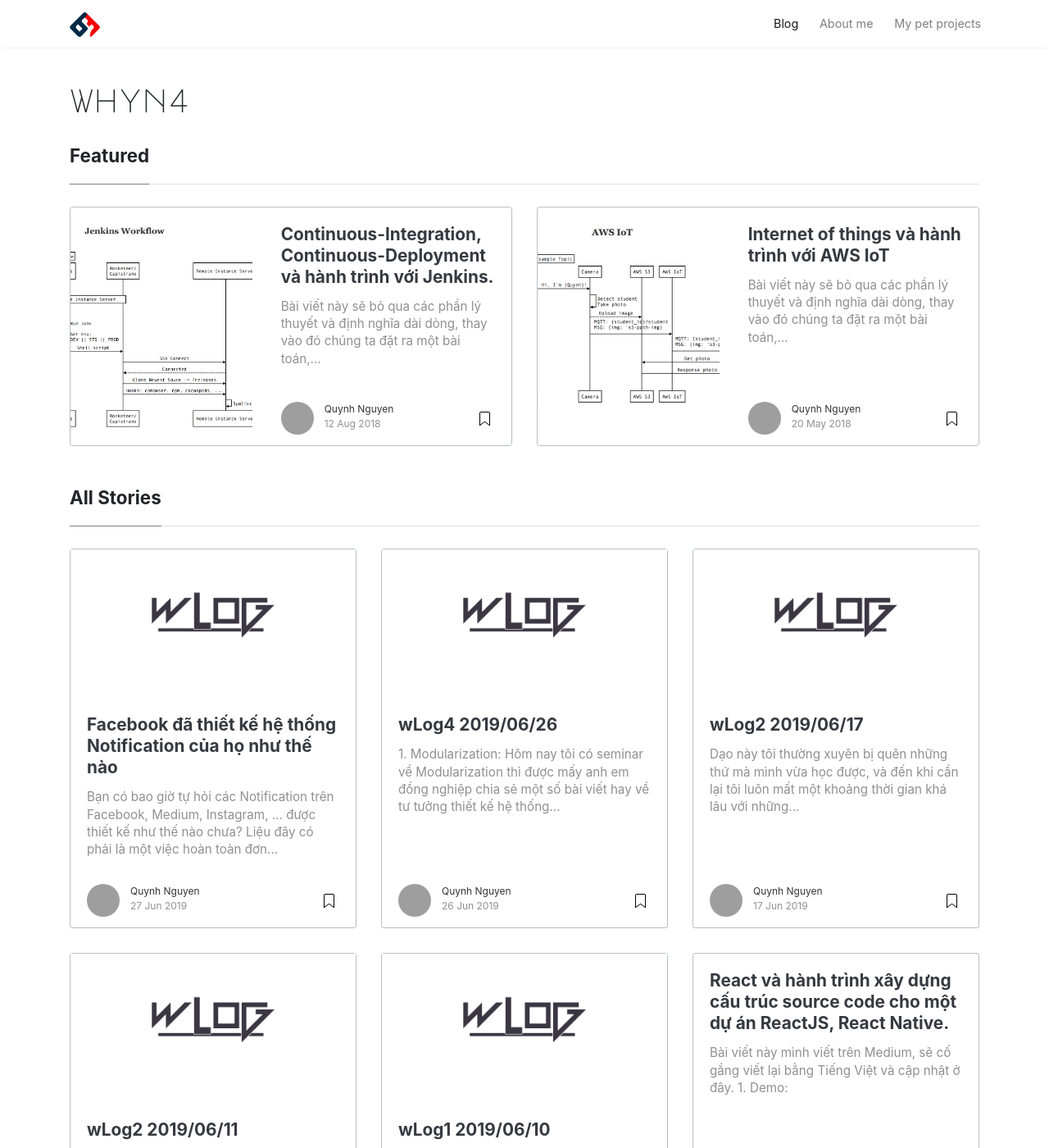
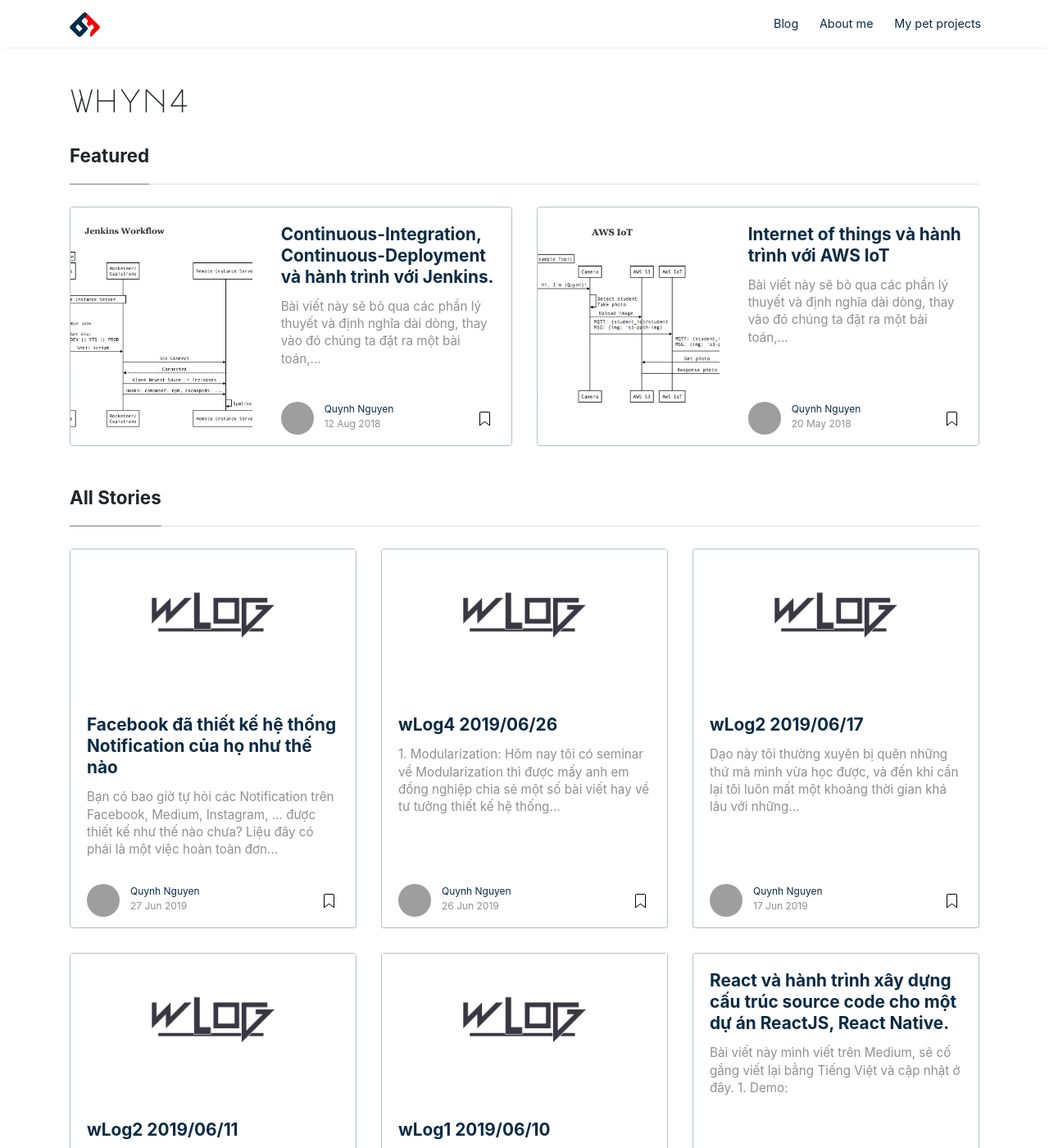
Before and after one commit to Quynh-Nguyen/quynh-nguyen.github.io, a Jekyll site: the page built from index.html, in a window 1280 px wide and 1400 px high. Shown: the whole window at 82% size. Built offline with Jekyll 4.4.1, drawn with Linux system fonts in a browser that asks for light colours; nearby versions of some CDN libraries; the list of posts is cut into pages by our own code; comment, search, counter and statistics services are not loaded; grey boxes are pictures that could not be loaded.

Commit message:
chore: Modify theme

```diff
--- a/assets/css/screen.css
+++ b/assets/css/screen.css
@@ -9,12 +9,12 @@
 }
 a,
 a.text-dark {
-  color: #0a2b46;
+  color: #0a2b46 !important;
   transition: all 0.2s;
 }
 a:hover,
 a.text-dark:hover {
-  color: #14578d;
+  color: #e02020 !important;
   text-decoration: none;
 }
 pre {
```
